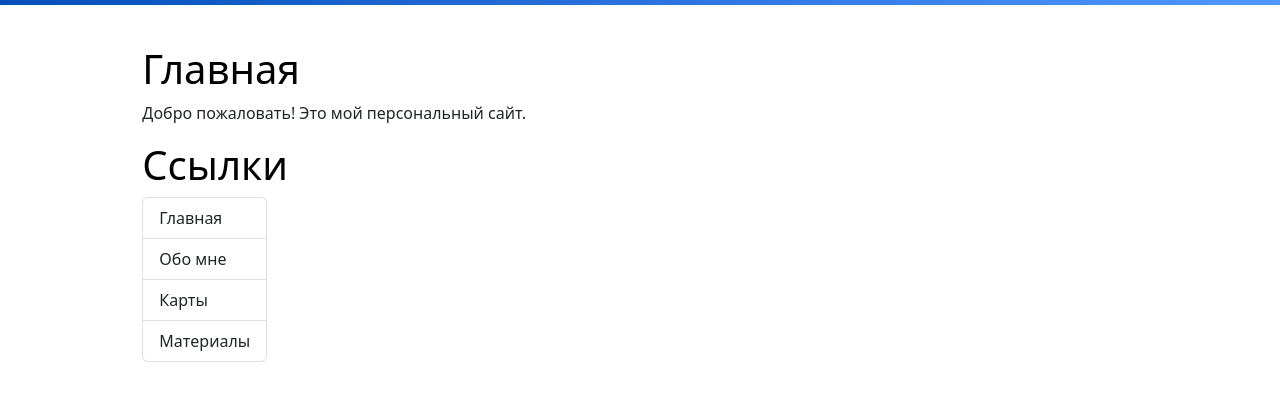
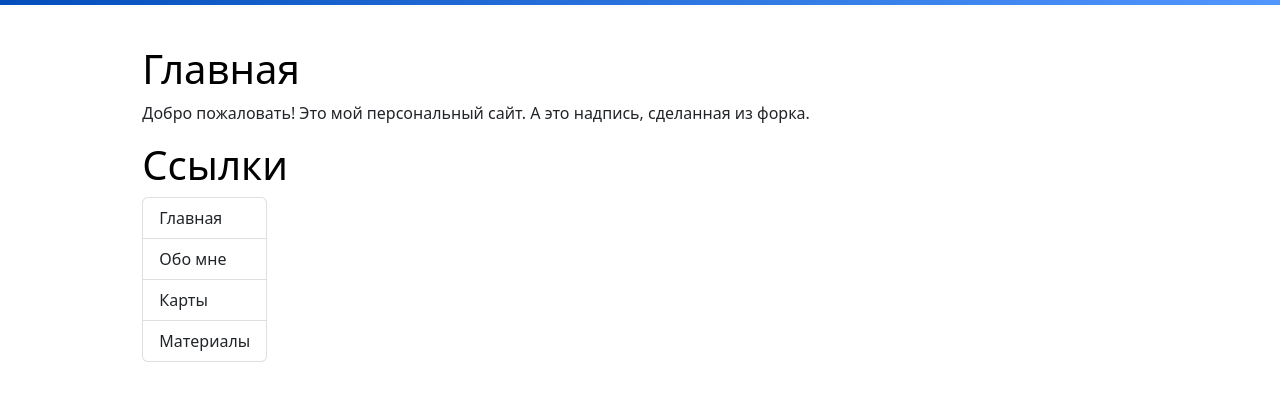
Before and after one commit to maxtaran2010/Website, a plain HTML site: page index.html in a window 1280 px wide. Shown: the part 54-454 px from the top of the page. Drawn offline with nearby package versions, Linux system fonts and the light colour scheme.

Commit message:
changed index.html and img

```diff
--- a/index.html
+++ b/index.html
@@ -52,7 +52,7 @@
   <div class="container-fluid content">
     <div class="col offset-1" style="padding-top: 20px;">
         <h1><a name="main" class="pos-link">Главная</a></h1>
-        <p>Добро пожаловать! Это мой персональный сайт.</p>
+        <p>Добро пожаловать! Это мой персональный сайт. А это надпись, сделанная из форка.</p>
         <h1><a name="links" class="pos-link">Ссылки</a></h1>
         <div class="list-group" style="width: fit-content">
           <a class='list-group-item list-group-item-action' href="index.html">Главная</a>
```
Also changed, not shown: img/me.jpg.
